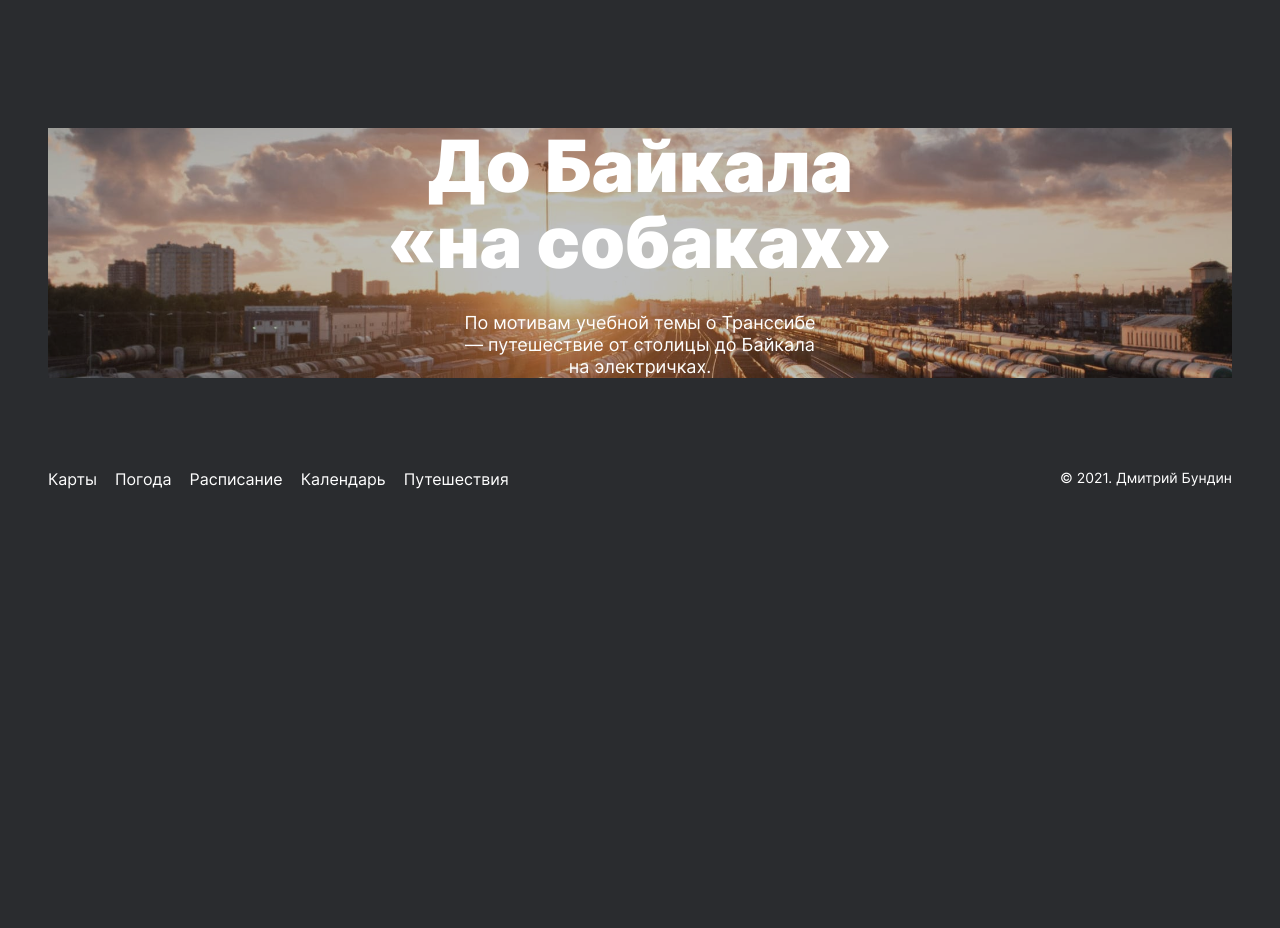
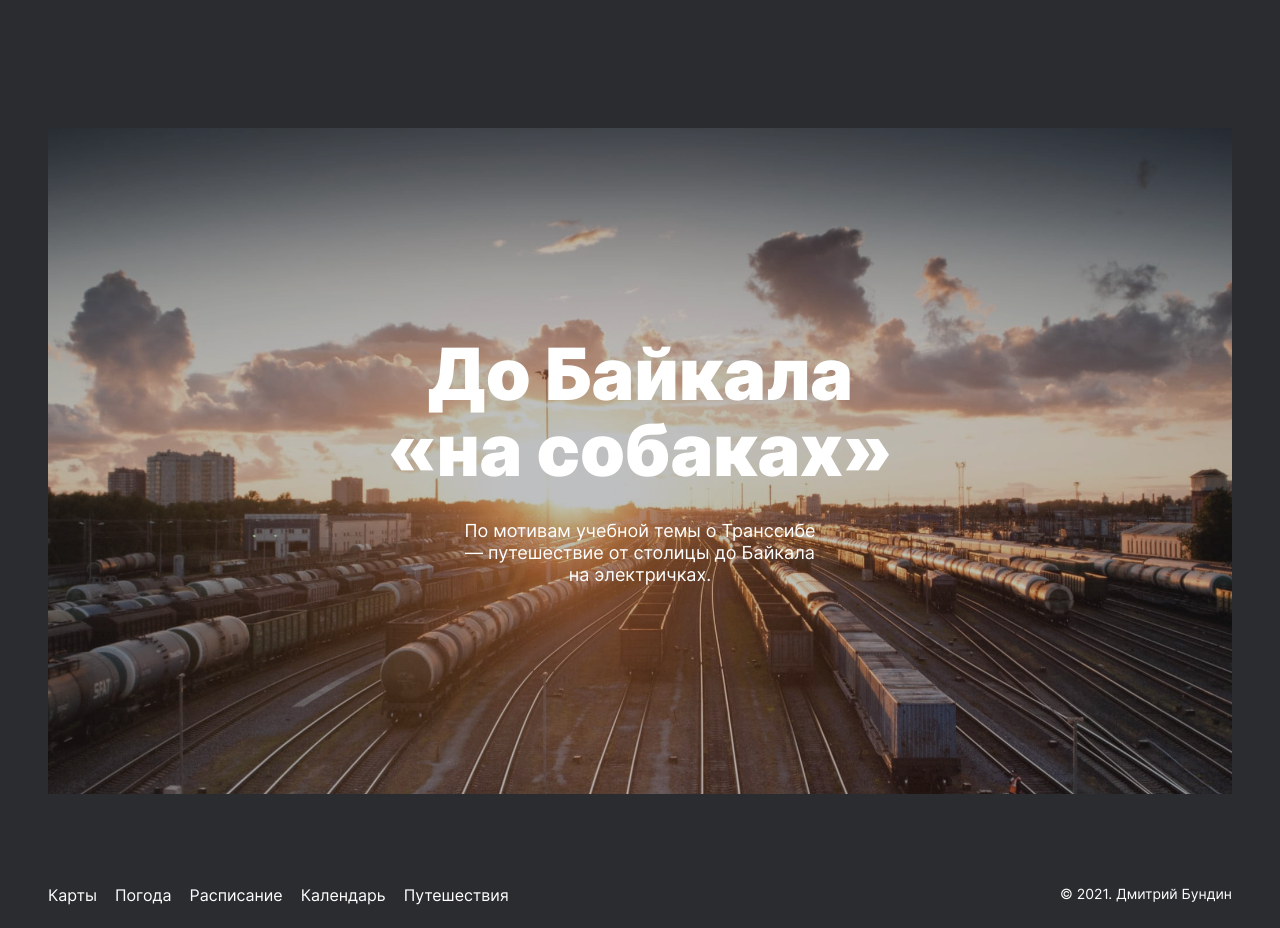
Before and after one commit to JimmyDidgeridoo/russian-travel, a plain HTML site: page index.html in a window 1280 px wide. Shown: the part 5880-6808 px from the top of the page. Before the commit the page ends 6392 px from the top, so only its background shows below. Drawn offline with Linux system fonts and the light colour scheme.

Commit message:
Update cover.css

```diff
--- a/blocks/cover/cover.css
+++ b/blocks/cover/cover.css
@@ -5,7 +5,7 @@
   background-position: center;
   background-repeat: no-repeat;
   background-size: cover;
-  /*aspect-ratio: 16 / 9; *нужно раскомментировать - робот почему-то не пропускает*/
+  aspect-ratio: 16 / 9;
 }
 
 @media (max-width: 767px) {
```
